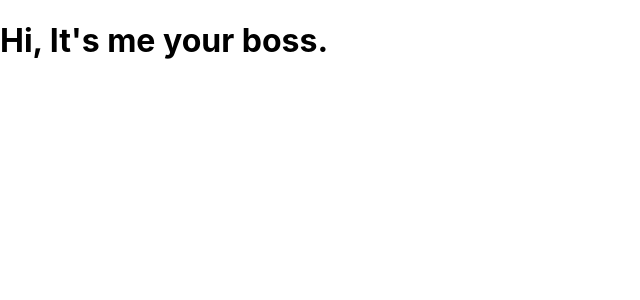
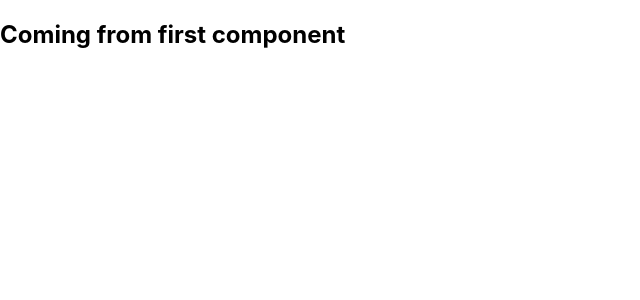
Before and after one commit to Kanharajput/ReactCompStateList, a React (Create React App) app: page / in a window 1280 px wide. Shown: the top 300 px of the page, without its empty margins (0-640 px from the left). Built offline with nearby package versions, Linux system fonts and the light colour scheme.

Commit message:
created a component

```diff
--- a/src/App.js
+++ b/src/App.js
@@ -1,8 +1,8 @@
+import FirstComp from './components/FirstComp';
+
 function App() {
   return (
-    <div className="App">
-      <h1>Hi, It's me your boss.</h1>
-    </div>
+    <FirstComp />
   );
 }
 
--- /dev/null
+++ b/src/components/FirstComp.js
@@ -0,0 +1,7 @@
+function FirstComp(){
+    return(
+        <h2>Coming from first component</h2>
+    );
+}
+
+export default FirstComp;
```
